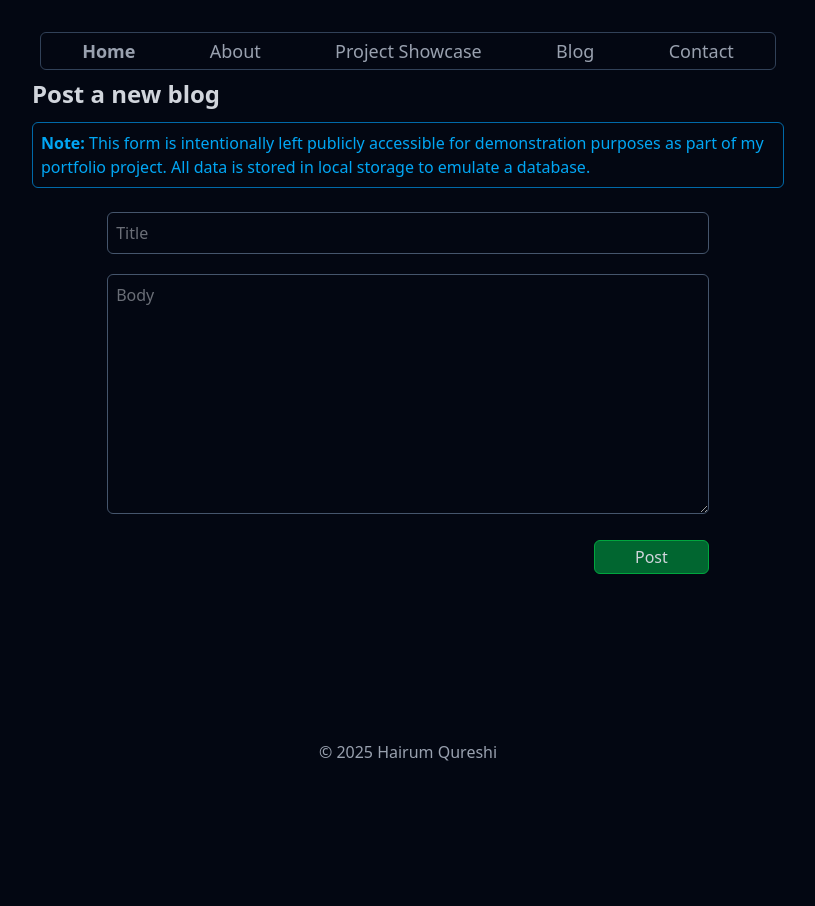
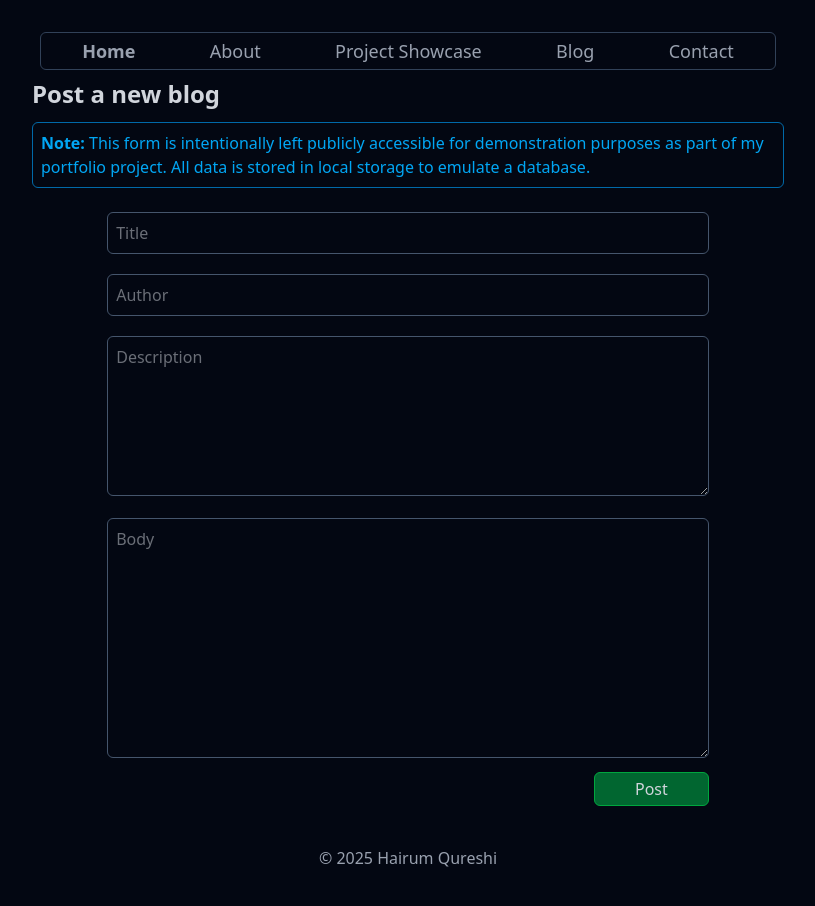
Before and after one commit to Hairum-Qureshi/personal-portfolio, a Next.js app: page /new-blog in a window 1280 px wide. Shown: the whole page, without its empty margins (232-1047 px from the left). Before the commit the page ends 800 px from the top, so only its background shows below. Built offline with nearby package versions, Linux system fonts and the light colour scheme.

Commit message:
added more fields to blog form

```diff
--- a/app/new-blog/page.tsx
+++ b/app/new-blog/page.tsx
@@ -7,9 +7,16 @@ import { v4 as uuidv4 } from "uuid";
 export default function PostBlog() {
 	const [blogTitle, setBlogTitle] = useState("");
 	const [blogBody, setBlogBody] = useState("");
+	const [blogAuthor, setBlogAuthor] = useState("");
+	const [blogDescription, setBlogDescription] = useState("");
 
 	function postBlog() {
-		if (!blogTitle?.trim() || !blogBody?.trim()) {
+		if (
+			!blogTitle?.trim() ||
+			!blogBody?.trim() ||
+			!blogAuthor?.trim() ||
+			!blogDescription?.trim()
+		) {
 			alert("Please make sure all fields are filled in");
 			return;
 		}
@@ -19,6 +26,8 @@ export default function PostBlog() {
 		const newBlog = {
 			id: blogID,
 			title: blogTitle,
+			author: blogAuthor,
+			description: blogDescription,
 			body: blogBody,
 			createdAt: new Date().toISOString()
 		};
@@ -43,9 +52,16 @@ export default function PostBlog() {
 					<input
 						type="text"
 						placeholder="Title"
-						className="border border-slate-600 rounded-md p-2 text-base w-full bg-transparent outline-none"
+						className="border border-slate-600 rounded-md p-2 mb-2 text-base w-full bg-transparent outline-none"
 						value={blogTitle}
 						onChange={e => setBlogTitle(e.target.value)}
+					/>
+					<input
+						type="text"
+						placeholder="Author"
+						className="border border-slate-600 rounded-md p-2 my-3 text-base w-full bg-transparent outline-none"
+						value={blogAuthor}
+						onChange={e => setBlogAuthor(e.target.value)}
 					/>
 					{/* <input
 						type="text"
@@ -53,8 +69,15 @@ export default function PostBlog() {
 						className="border mt-5 border-slate-600 rounded-md p-2 text-base w-full bg-transparent outline-none"
 					/> */}
 					<textarea
+						placeholder="Description"
+						className="border resize-y my-2 border-slate-600 rounded-md p-2 text-base w-full bg-transparent outline-none h-30 max-h-30 min-h-40"
+						value={blogDescription}
+						onChange={e => setBlogDescription(e.target.value)}
+					/>
+
+					<textarea
 						placeholder="Body"
-						className="border resize-y my-5 border-slate-600 rounded-md p-2 text-base w-full bg-transparent outline-none h-80 max-h-60 min-h-40"
+						className="border resize-y my-2 border-slate-600 rounded-md p-2 text-base w-full bg-transparent outline-none h-80 max-h-60 min-h-40"
 						value={blogBody}
 						onChange={e => setBlogBody(e.target.value)}
 					/>
```
